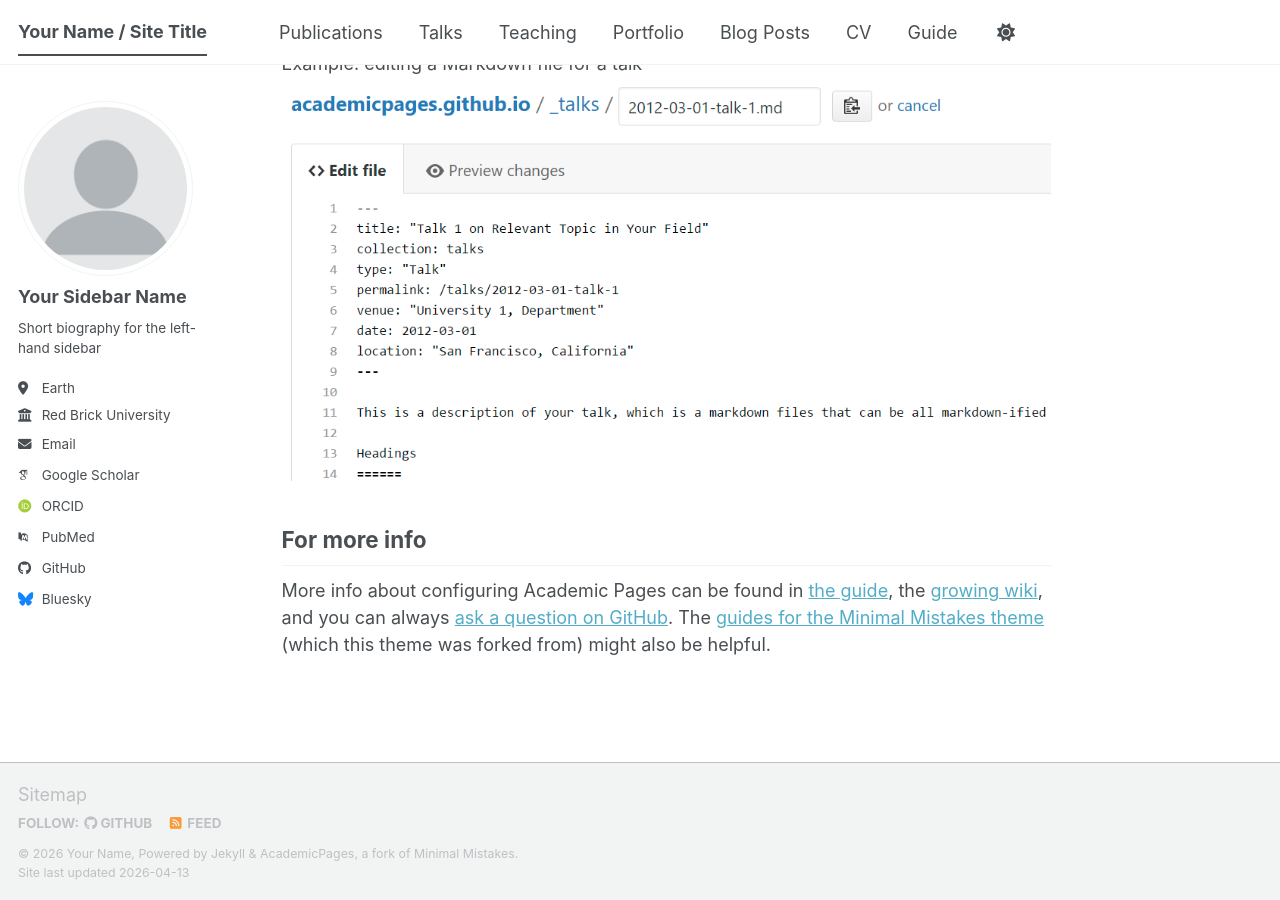
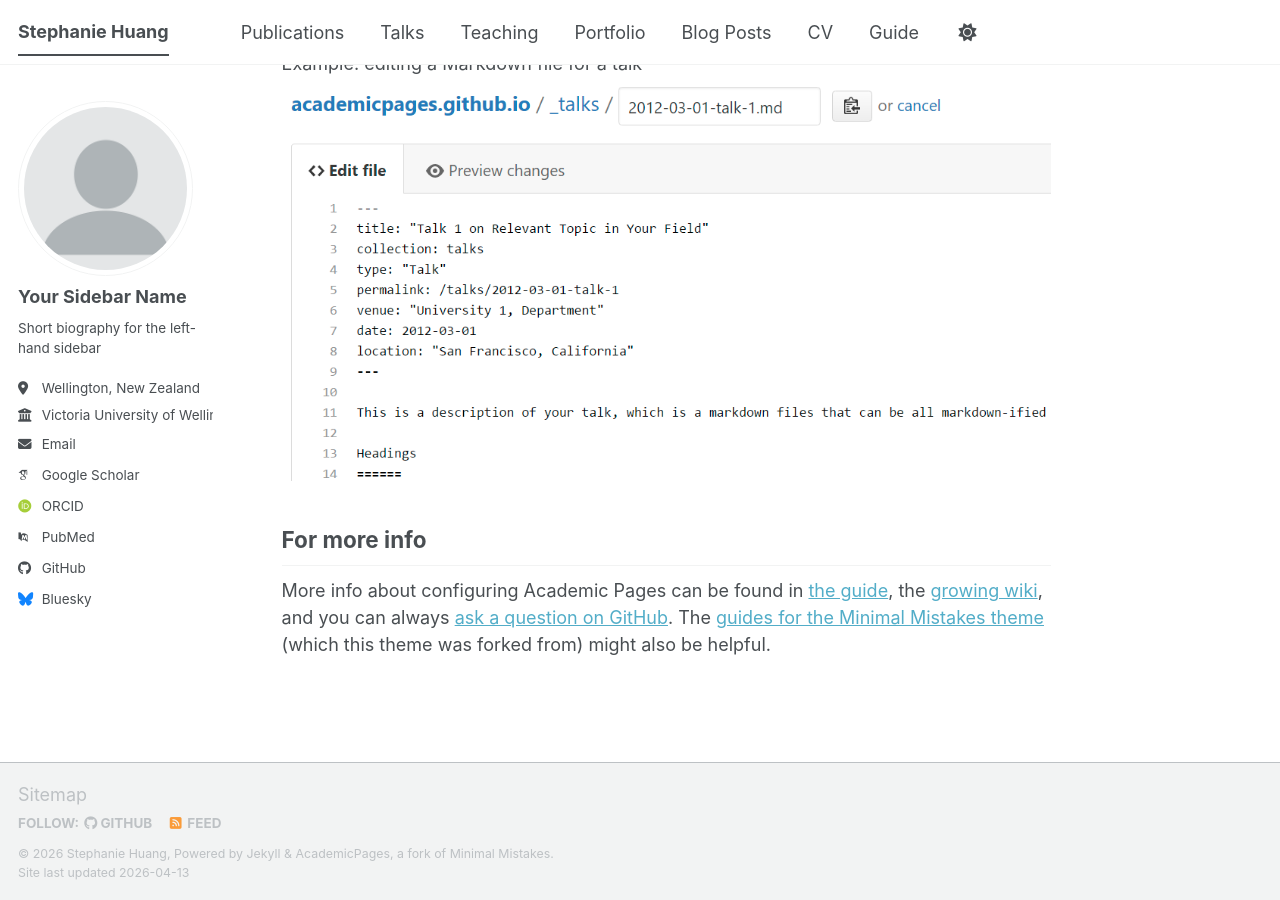
Before and after one commit to stephaniejh/stephaniejh.github.io, a Jekyll site: the page built from _pages/about.md, in a window 1280 px wide and 900 px high, scrolled down 2720 px. Built offline with Jekyll 4.4.1, drawn with Linux system fonts in a browser that asks for light colours; some web fonts are replaced; a script bundle is joined from its source files by our own code; library files that are not in the unit come from our copies.

Commit message:
Update _config.yml
p1 added basic info test

```diff
--- a/_config.yml
+++ b/_config.yml
@@ -9,14 +9,14 @@
 # Basic Site Settings
 locale                   : "en-US"
 site_theme               : "default" # The available themes options are "default", "air", "sunrise", "mint", "dirt" and "contrast"
-title                    : "Your Name / Site Title"
+title                    : "Stephanie Huang"
 title_separator          : "-"
-name                     : &name "Your Name"
+name                     : &name "Stephanie Huang"
 description              : &description "Your Name's academic portfolio"   # Update this with a general description of your site, this is the default if not overridden by a page
-url                      : https://academicpages.github.io # The base hostname & protocol for your site e.g. "https://[your GitHub username].github.io",
+url                      : https://stephaniejh.github.io # The base hostname & protocol for your site e.g. "https://[your GitHub username].github.io",
                                                            # or if you already have some other page hosted on Github then use "https://[your GitHub username].github.io/[Your Repo Name]"
 baseurl                  : "" # the subpath of your site, e.g. "/blog"
-repository               : "academicpages/academicpages.github.io"
+repository               : "stephaniejh/stephaniejh.github.io"   # Orig. - "academicpages/academicpages.github.io"
 
 # Site Author - The following control what appear as part of the author content on the side bar.
 #               If a field is blank the icon and link will not appear, otherwise it will be shown.
@@ -27,8 +27,8 @@ author:
   name             : "Your Sidebar Name"
   pronouns         : # example: "she/her"
   bio              : "Short biography for the left-hand sidebar"
-  location         : "Earth"
-  employer         : "Red Brick University"
+  location         : "Wellington, New Zealand"
+  employer         : "Victoria University of Wellington"
   uri              : # URL
   email            : "none@example.org"
 
@@ -38,7 +38,7 @@ author:
   googlescholar    : "https://scholar.google.com/citations?user=PS_CX0AAAAAJ"
   inspire-hep      : # URL
   impactstory      : # URL
-  orcid            : "https://orcid.org/yourorcidurl"
+  orcid            : "https://orcid.org/0000-0002-5239-0392"
   semantic         : # URL
   ssrn             : # URL
   pubmed           : "https://www.ncbi.nlm.nih.gov/pubmed/?term=john+snow"
@@ -51,7 +51,7 @@ author:
   bitbucket        : # Username - Update with your username on the site
   codepen          : # Username
   dribbble         : # Username
-  github           : "academicpages"
+  github           : "stephaniejh"
   kaggle           : # Username
   stackoverflow    : # User number or user number and name (i.e., use "1" or "1/jeff-atwood")
 
```
